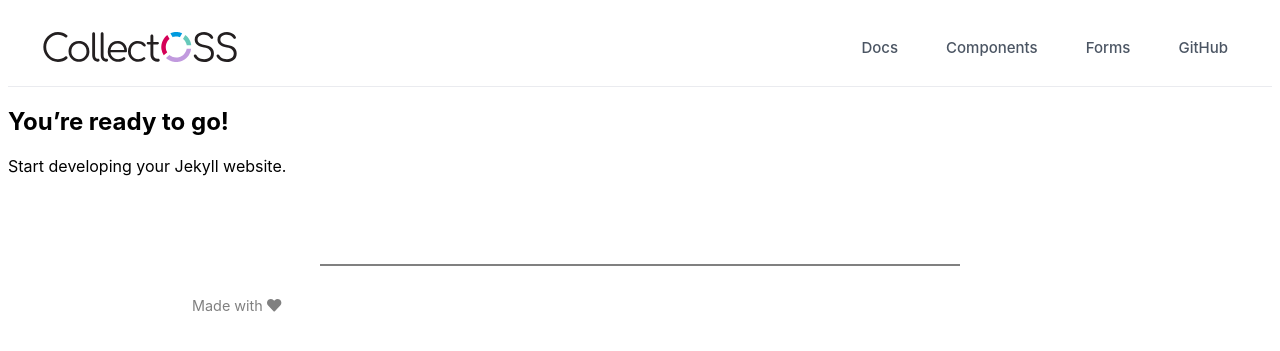
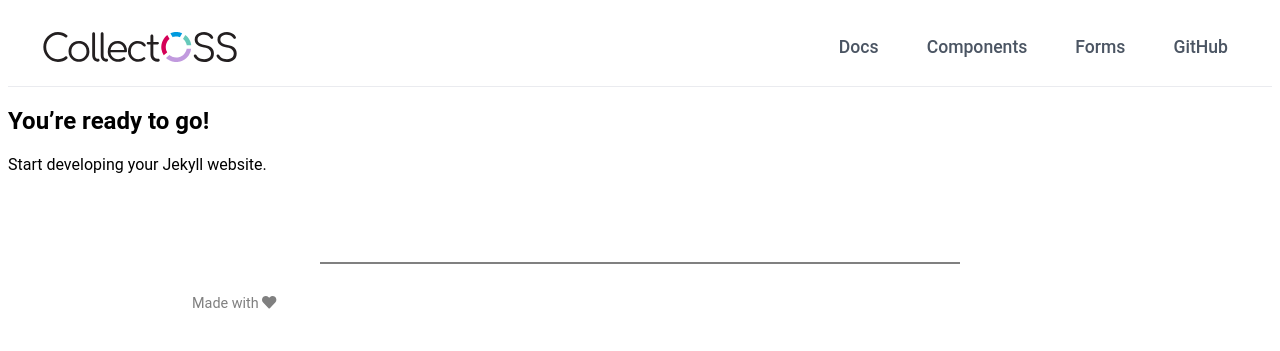
Before and after one commit to chaoss/collectoss-website, a Jekyll site: the page built from index.md, in a window 1280 px wide. Shown: the top 351 px of the page. Built offline with Jekyll 4.4.1, drawn with Linux system fonts in a browser that asks for light colours.

Commit message:
fonts and nav link sizing

```diff
--- a/_sass/base.scss
+++ b/_sass/base.scss
@@ -1,6 +1,6 @@
 $backgroundColor: #ffffff;
 $bodyColor: #000000;
-$bodyFont: -apple-system,BlinkMacSystemFont,"Segoe UI",Helvetica,Arial,sans-serif,"Apple Color Emoji","Segoe UI Emoji","Segoe UI Symbol";
+$bodyFont: Roboto,sans-serif;
 
 body {
   background: $backgroundColor;
@@ -62,7 +62,7 @@
 }
 
 .nav-link {
-  font-size: 0.9375rem;
+  font-size: 1.1rem;
   font-weight: 500;
   color: #4b5563;
   text-decoration: none;
```
